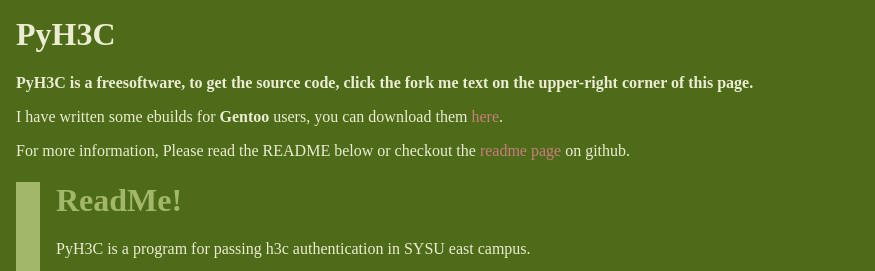
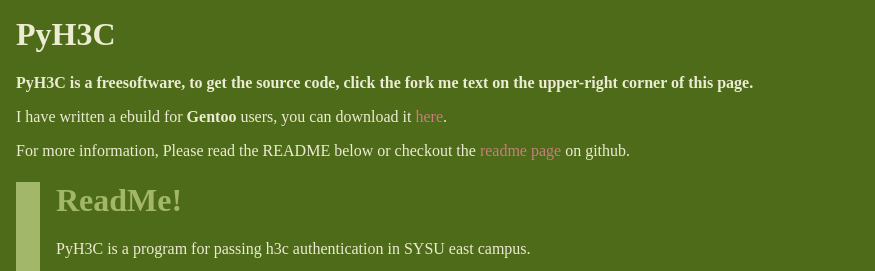
Before and after one commit to houqp/pyh3c, a plain HTML site: page index.html in a window 1280 px wide. Shown: the top 271 px of the page, 0-875 px from the left. Drawn offline with Linux system fonts and the light colour scheme.

Commit message:
changed link to ebuild

```diff
--- a/index.html
+++ b/index.html
@@ -13,7 +13,7 @@
 
 <p><strong>PyH3C is a freesoftware, to get the source code, click the fork me text on the upper-right corner of this page.</strong></p>
 
-<p>I have written some ebuilds for <strong>Gentoo</strong> users, you can download them <a href="./ebuilds/">here</a>.</p>
+<p>I have written a ebuild for <strong>Gentoo</strong> users, you can download it <a href="./ebuilds/pyh3c-9999.ebuild">here</a>.</p>
 
 <p>For more information, Please read the README below or checkout the <a href="https://github.com/houqp/pyh3c/blob/master/README.md">readme page</a> on github.</p>
   </div>
```
Also changed, not shown: 1 other file.
